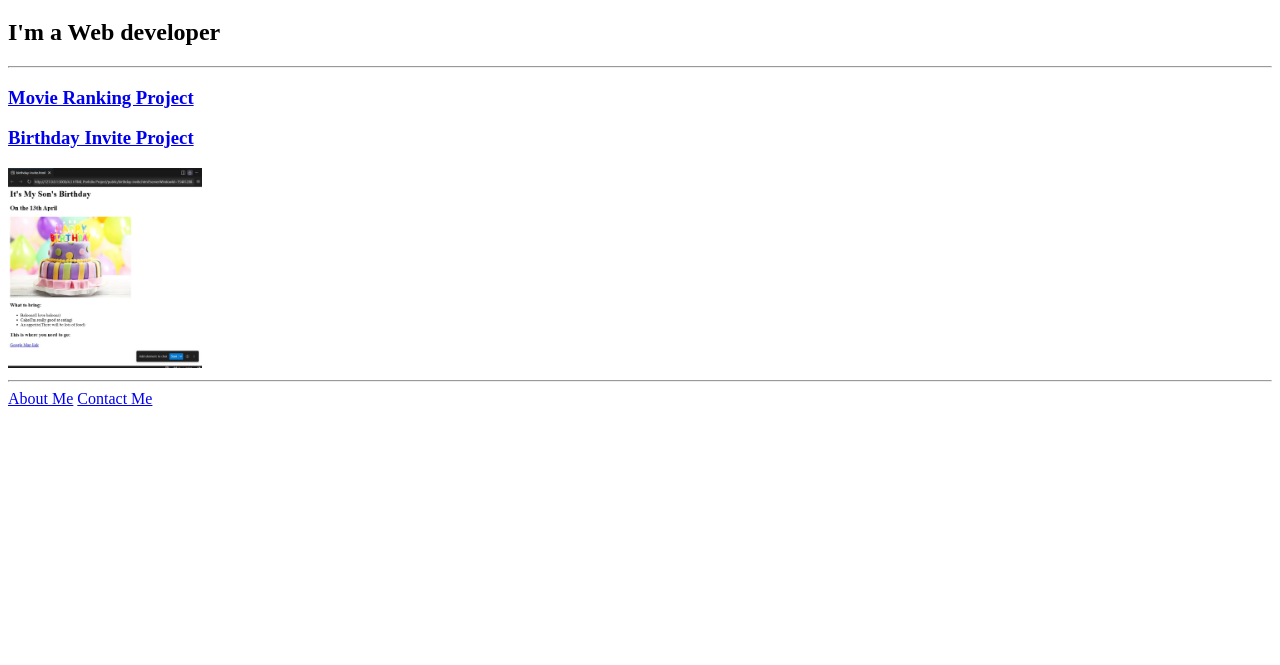
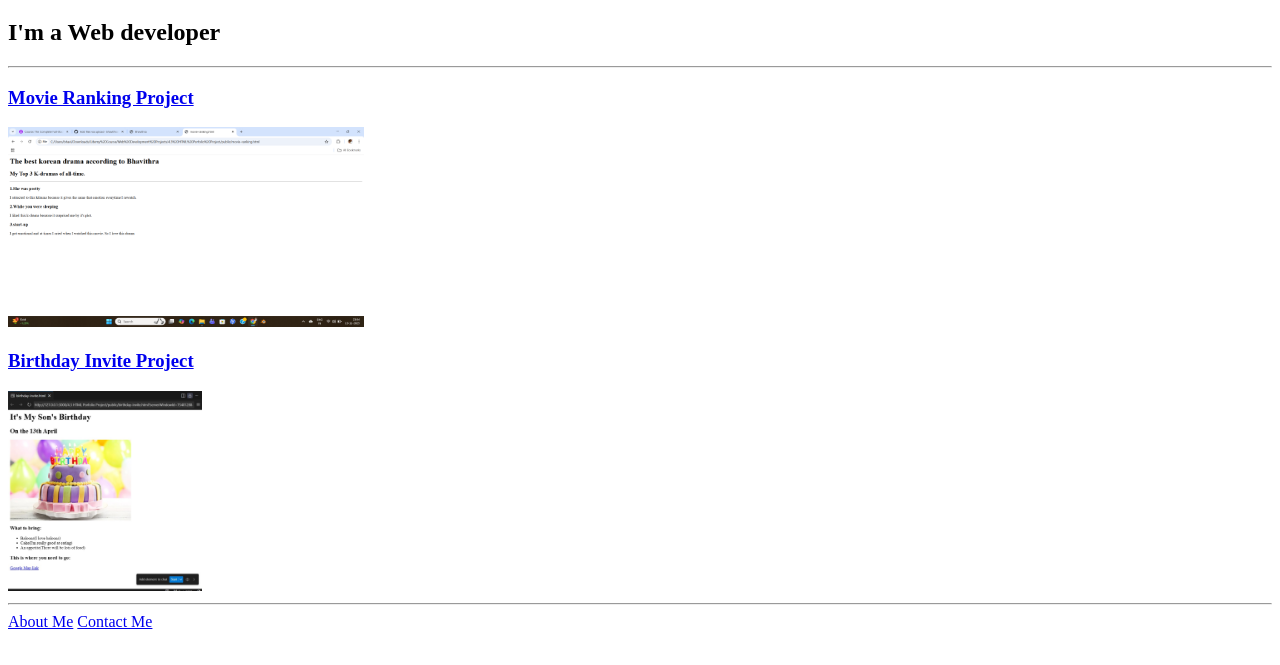
Before and after one commit to bhavithrasuriyaprakash/html-portfolio, a plain HTML site: page index.html in a window 1280 px wide. Shown: the part 61-726 px from the top of the page. Drawn offline with Linux system fonts and the light colour scheme.

Commit message:
Update index.html

```diff
--- a/index.html
+++ b/index.html
@@ -11,6 +11,7 @@
     <h2>I'm a Web developer</h2>
     <hr/>
     <h3><a href="./public/movie-ranking.html">Movie Ranking Project</a></h3>
+    <img src="./assets/images/MovieRankingScreenshot.png" height="200" alt="Movie Ranking Project"/>
     <!img src="./assets/images/MovieRankingScreenshot.png" height="200" alt="Movie Ranking Project"/>
     <h3><a href="./public/birthday-invite.html">Birthday Invite Project</a></h3>
     <img src="./assets/images/BirthdayInviteScreenshot.jpg" height="200" alt="Birthday Invite Project"/>
```
